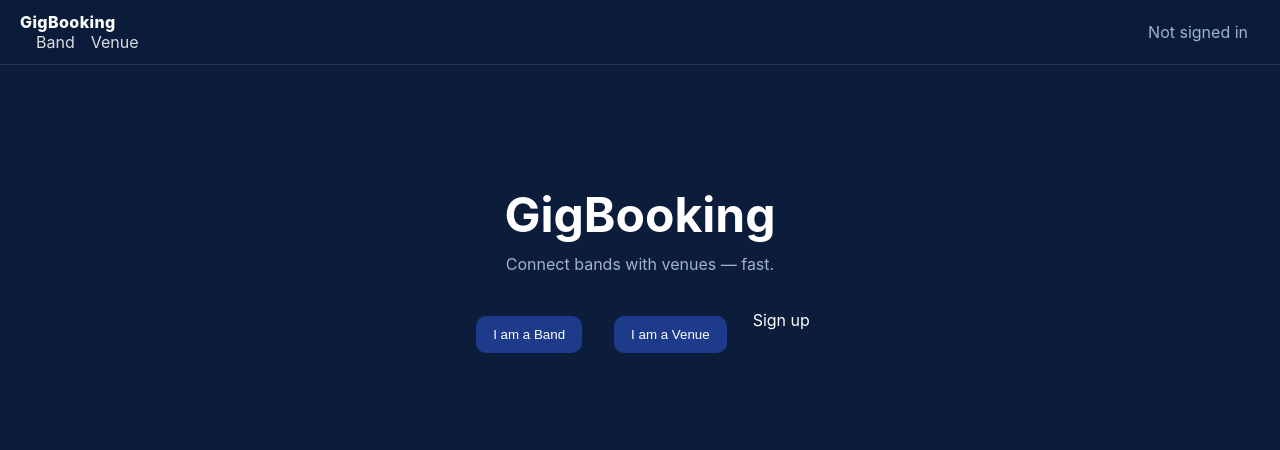
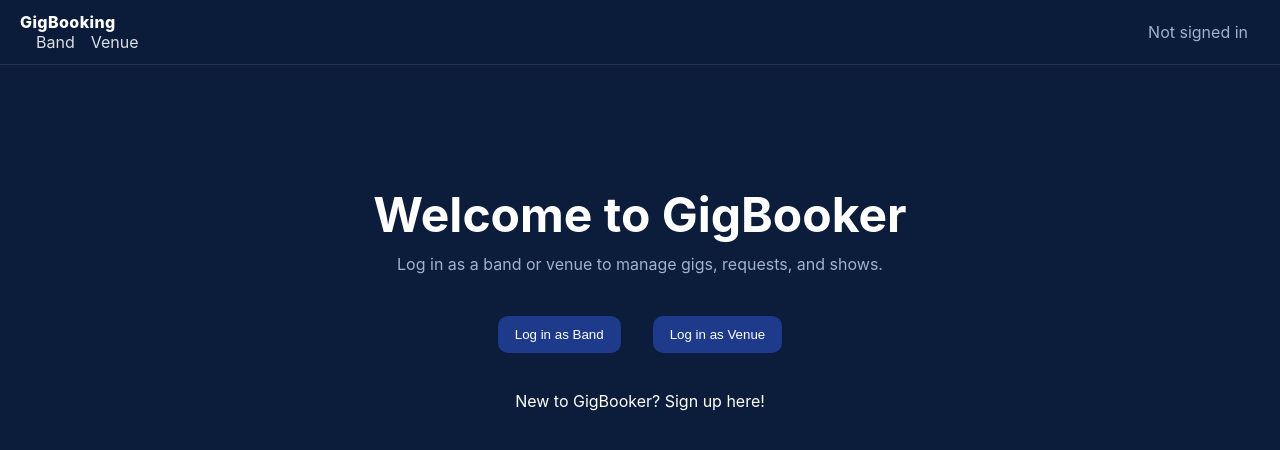
Before and after one commit to sammyibrahim20/GigBooker, a React (Create React App) app in the folder gig-booking-frontend/: page / in a window 1280 px wide. Shown: the top 450 px of the page. Built offline with nearby package versions, Linux system fonts and the light colour scheme; no server answers.

Commit message:
homepage is now login page

```diff
--- a/gig-booking-frontend/src/pages/HomePage.jsx
+++ b/gig-booking-frontend/src/pages/HomePage.jsx
@@ -1,7 +1,6 @@
-import { useNavigate } from "react-router-dom";
+import { useNavigate, Link } from "react-router-dom";
 import "../styles/animations.css";
 import Navbar from "../components/ui/Navbar.jsx";
-import { Link } from "react-router-dom";
 
 export default function HomePage() {
   const navigate = useNavigate();
@@ -10,13 +9,26 @@ export default function HomePage() {
     <>
       <Navbar />
       <div className="landing">
-        <h1 className="title">GigBooking</h1>
-        <p className="subtitle">Connect bands with venues — fast.</p>
+        <h1 className="title">Welcome to GigBooker</h1>
+        <p className="subtitle">
+          Log in as a band or venue to manage gigs, requests, and shows.
+        </p>
+
         <div className="choice-buttons">
-          <button onClick={() => navigate("/band")}>I am a Band</button>
-          <button onClick={() => navigate("/venue")}>I am a Venue</button>
-          <Link to="/signup">Sign up</Link>
+          <button onClick={() => navigate("/band")}>
+            Log in as Band
+          </button>
+          <button onClick={() => navigate("/venue")}>
+            Log in as Venue
+          </button>
         </div>
+
+        <p className="signup-cta" style={{ marginTop: "2rem" }}>
+          New to GigBooker?{" "}
+          <Link to="/signup" className="signup-link">
+            Sign up here!
+          </Link>
+        </p>
       </div>
     </>
   );
```
